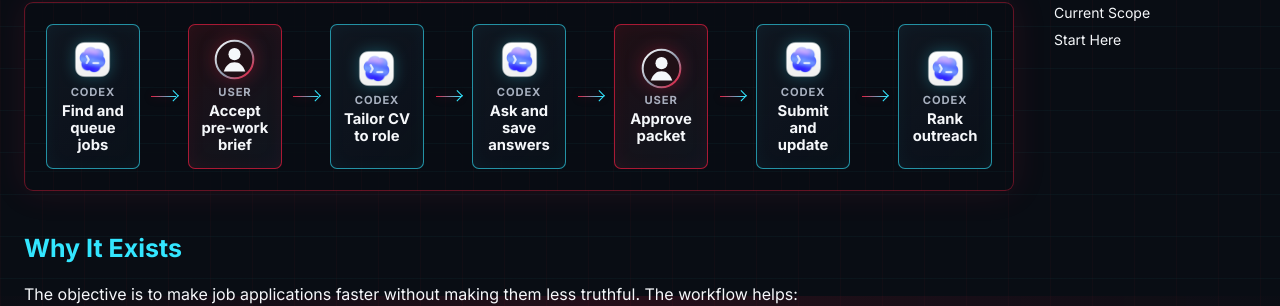
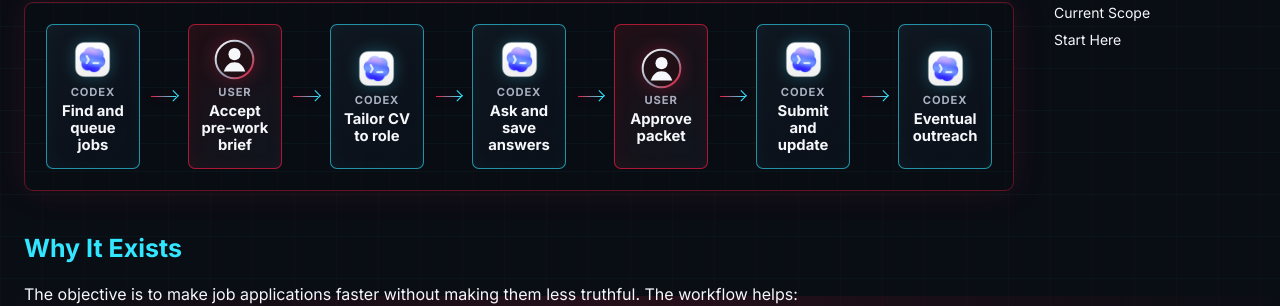
Before and after one commit to ddm18/codex-managed-application-workflow, an MkDocs documentation site: the page built from docs/index.md, in a window 1280 px wide and 900 px high, scrolled down 454 px. Shown: the part 150-456 px from the top of the window. Built offline with MkDocs 1.6.1 and Material for MkDocs 9.7.7, drawn with Linux system fonts in a browser that asks for light colours; comment, search, counter and statistics services are not loaded.

Commit message:
Adjust homepage outreach label

```diff
--- a/docs/index.md
+++ b/docs/index.md
@@ -55,7 +55,7 @@
   <div class="workflow-step workflow-step--codex">
     <img class="workflow-step__icon" src="assets/codex-app-icon.png" alt="" />
     <span class="workflow-step__actor">Codex</span>
-    <strong>Rank outreach</strong>
+    <strong>Eventual outreach</strong>
   </div>
 </div>
 
```
